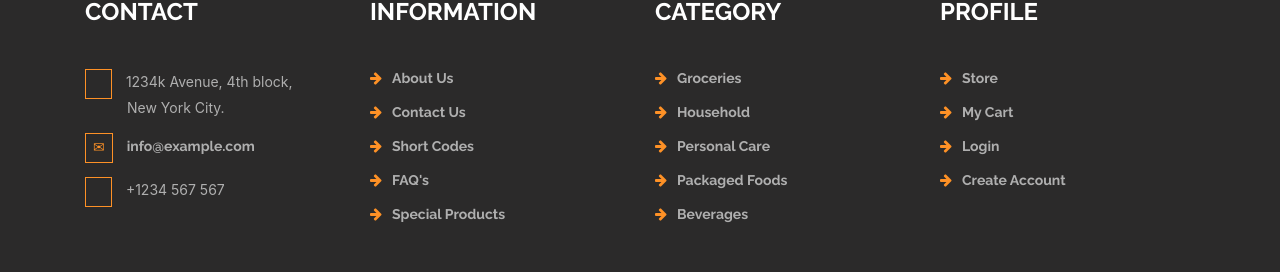
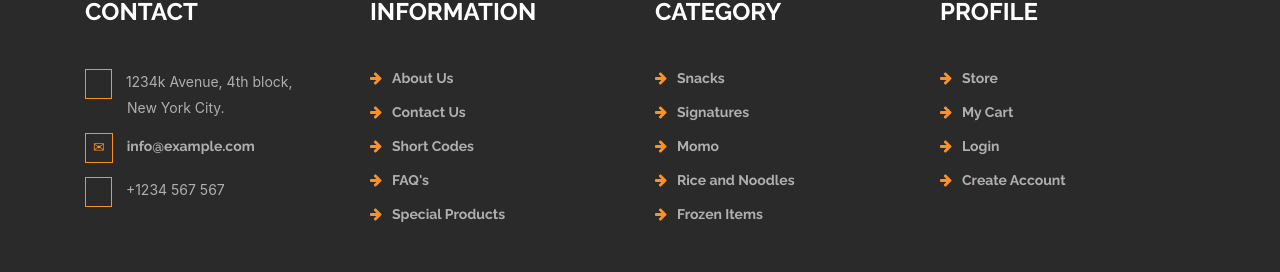
Before and after one commit to PrasDixit/supermarket_ecom, a React (Create React App) app: page / in a window 1280 px wide. Shown: the part 1145-1417 px from the top of the page. Built offline with nearby package versions, Linux system fonts and the light colour scheme; no server answers; a web font is replaced by a local one.

Commit message:
Updated Footer

```diff
--- a/src/Component/Footer/Footer.tsx
+++ b/src/Component/Footer/Footer.tsx
@@ -62,23 +62,23 @@ const Footer = () => {
               <ul className="info">
                 <li>
                   <i className="fa fa-arrow-right" aria-hidden="true"></i>
-                  <Link to="/Groceries">Groceries</Link>
+                  <Link to="/Groceries">Snacks</Link>
                 </li>
                 <li>
                   <i className="fa fa-arrow-right" aria-hidden="true"></i>
-                  <Link to="/Household">Household</Link>
+                  <Link to="/Household">Signatures</Link>
                 </li>
                 <li>
                   <i className="fa fa-arrow-right" aria-hidden="true"></i>
-                  <Link to="/PersonalCare">Personal Care</Link>
+                  <Link to="/PersonalCare">Momo</Link>
                 </li>
                 <li>
                   <i className="fa fa-arrow-right" aria-hidden="true"></i>
-                  <Link to="/PackagedFoods">Packaged Foods</Link>
+                  <Link to="/PackagedFoods">Rice and Noodles</Link>
                 </li>
                 <li>
                   <i className="fa fa-arrow-right" aria-hidden="true"></i>
-                  <Link to="/Beverages">Beverages</Link>
+                  <Link to="/Beverages">Frozen Items</Link>
                 </li>
               </ul>
             </div>
```
